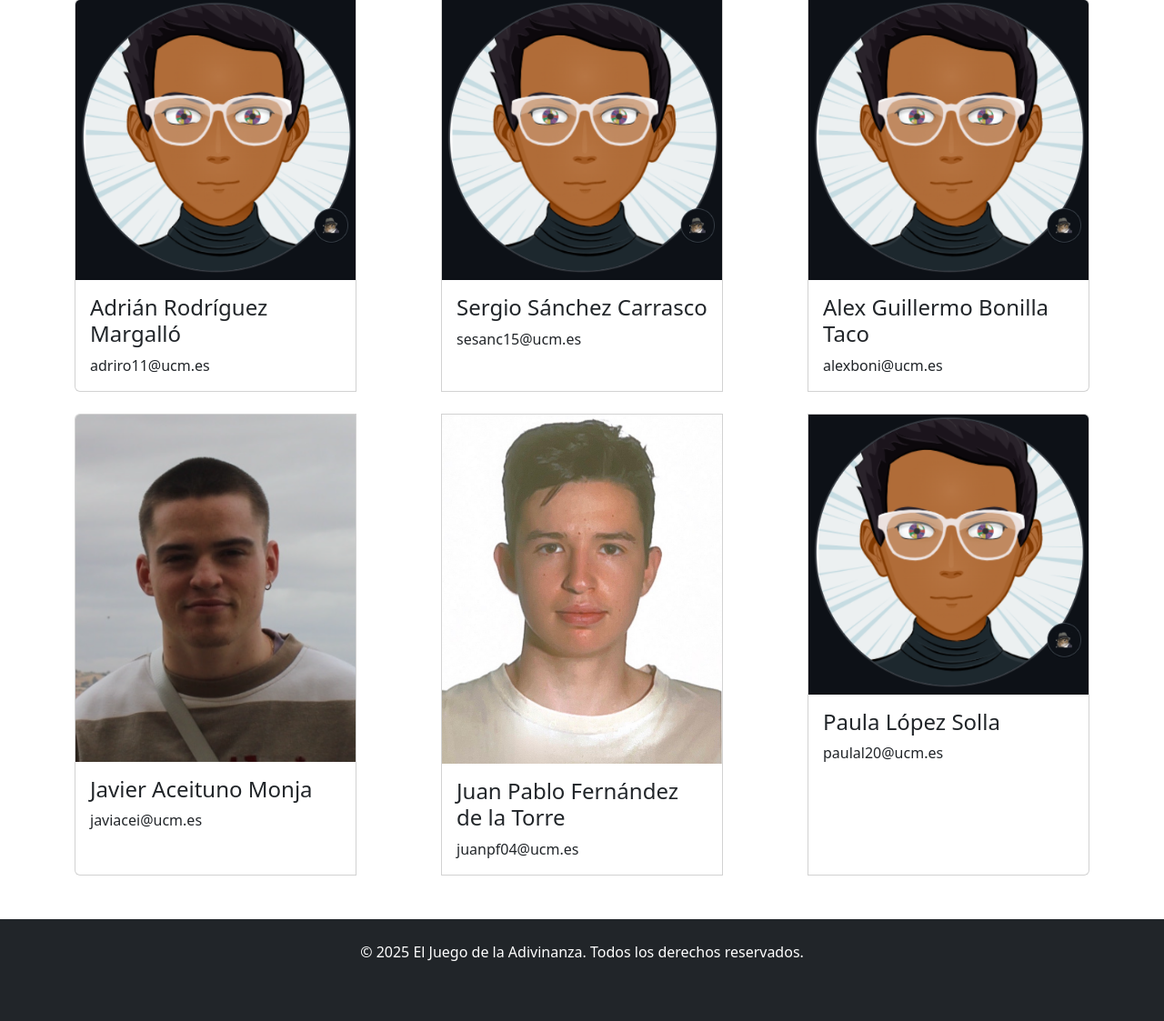
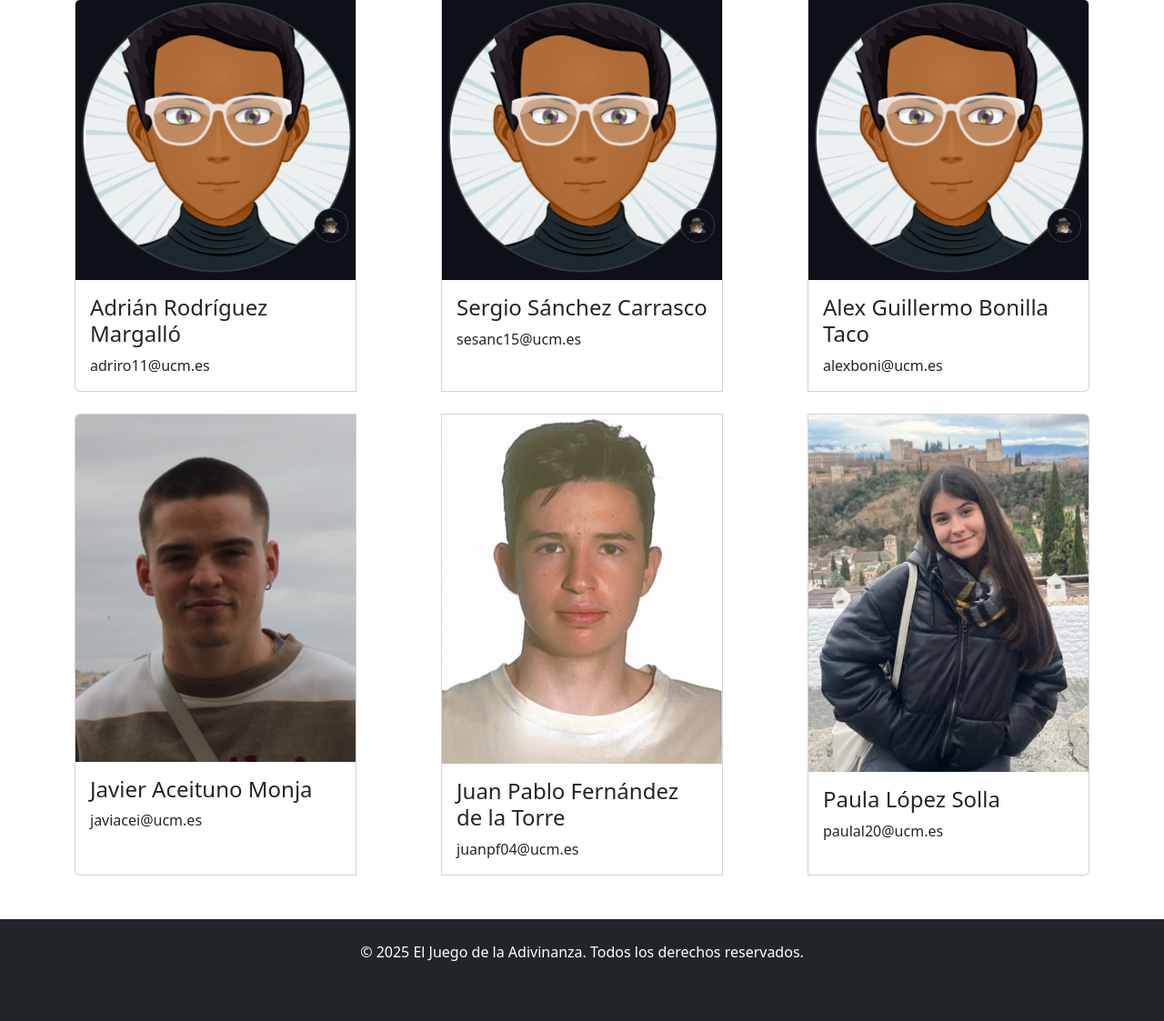
Before and after one commit to alexboni97/IW, a Spring Boot app: page /authors in a window 1280 px wide. Shown: the part 273-1396 px from the top of the page at 91% size. Run offline with Spring Boot 4, Linux system fonts and the light colour scheme; some of the project's set-up classes (security, data sources, template engines, error pages and the like) are left out, and stand-ins take their place.

Commit message:
foto Paula

```diff
--- a/demo/src/main/resources/templates/authors.html
+++ b/demo/src/main/resources/templates/authors.html
@@ -76,7 +76,7 @@
             <div class="col-1"></div>
 
             <div class="card">
-                <img class="card-img-top" src="./images/alex.png" alt="Card image cap"/>
+                <img class="card-img-top" src="./images/paula.jpg" alt="Card image cap"/>
                 <div class="card-body">
                     <h4 class="card-title">Paula López Solla</h4>
                     <p class="card-text">paulal20@ucm.es</p>
```
Also changed, not shown: demo/src/main/resources/static/images/paula.jpg (added).
